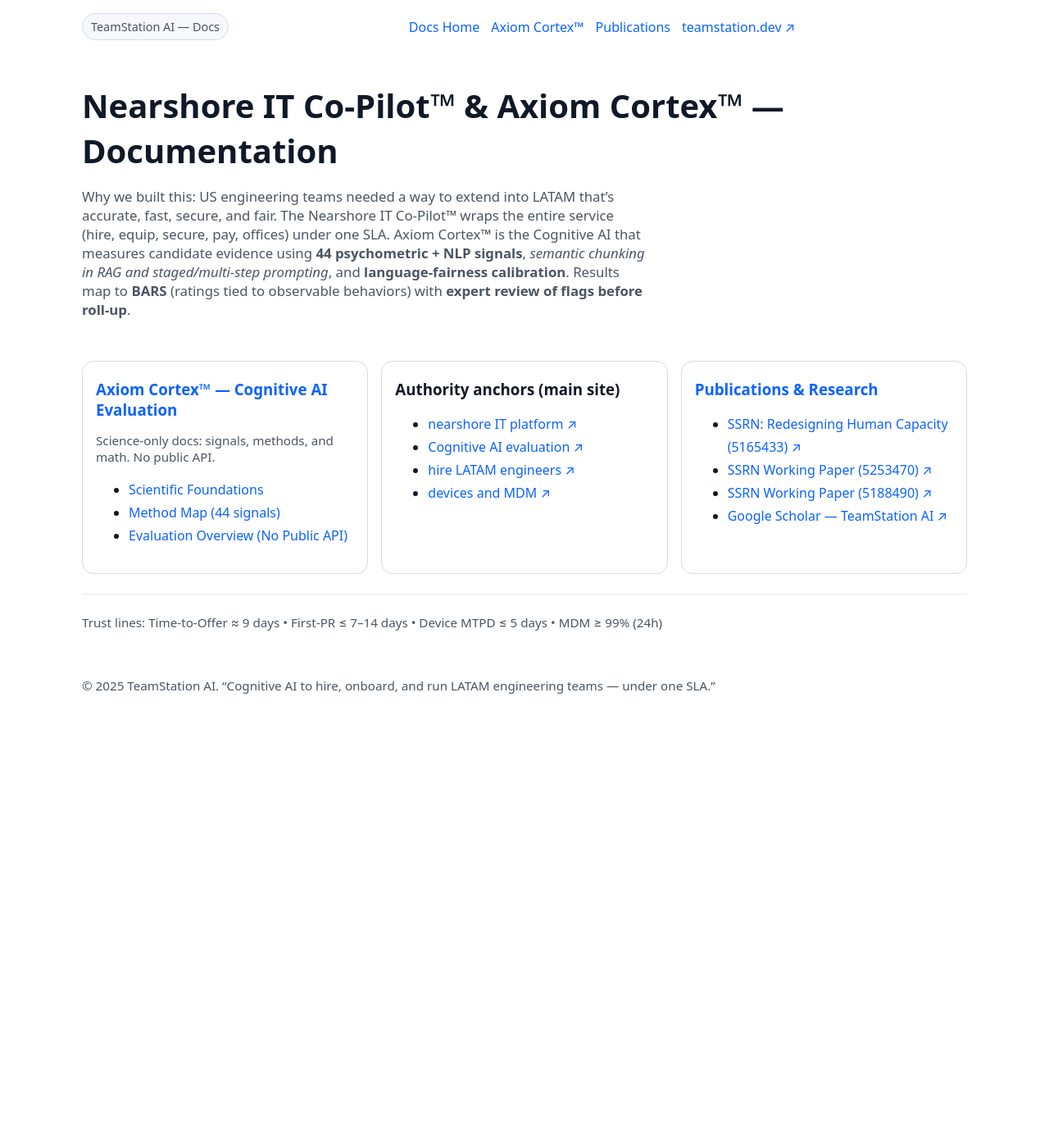
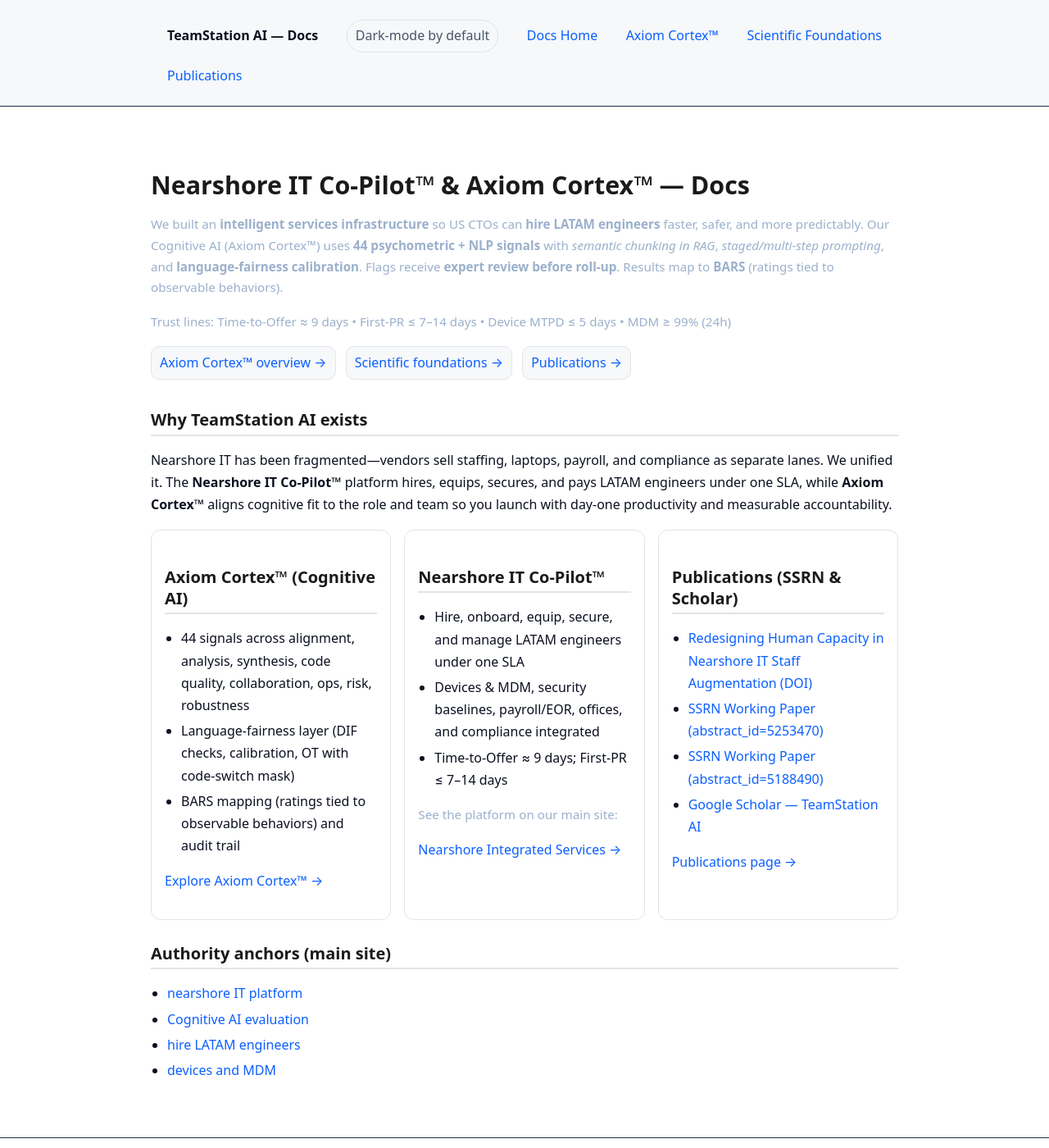
Before and after one commit to TeamStation-AI/docs, a Jekyll site: the page index.html, which Jekyll copies as it is, in a window 1280 px wide and 1400 px high. Shown: the whole window at 82% size. Built offline with Jekyll 4.4.1, drawn with Linux system fonts in a browser that asks for light colours; some of the changed text lies outside the part shown.

Commit message:
Refactor index.html for improved structure and content

```diff
--- a/index.html
+++ b/index.html
@@ -1,132 +1,220 @@
-<!doctype html><html lang="en">
+<!doctype html>
+<html lang="en">
 <head>
   <meta charset="utf-8">
-  <title>TeamStation AI — Documentation (Axiom Cortex™ & Nearshore IT Co-Pilot™)</title>
-  <meta name="viewport" content="width=device-width, initial-scale=1">
-  <meta name="description" content="CTO-grade docs for Axiom Cortex™ (Cognitive AI evaluation) and the Nearshore IT Co-Pilot™ platform. 44 psychometric+NLP signals, language-fairness calibration, BARS, expert review.">
-  <meta name="robots" content="index,follow">
-  <link rel="canonical" href="https://docs.teamstation.dev/">
+  <meta name="viewport" content="width=device-width,initial-scale=1">
+  <meta http-equiv="X-UA-Compatible" content="IE=edge">
+  <meta name="robots" content="index, follow">
   <meta name="color-scheme" content="dark light">
   <meta name="theme-color" content="#0b1020">
+  <title>TeamStation AI Docs — Axiom Cortex™ & Nearshore IT Co-Pilot™</title>
+  <meta name="description" content="CTO-grade documentation: Axiom Cortex™ Cognitive AI evaluation and the Nearshore IT Co-Pilot™ platform to hire LATAM engineers faster, safer, and with measurable alignment.">
+  <link rel="canonical" href="https://docs.teamstation.dev/">
 
+  <!-- Base CSS (uses your repo CSS; dark by default with system fallback) -->
+  <link rel="stylesheet" href="/assets/css/main.css">
   <style>
     :root{--bg:#0b1020;--surface:#111735;--text:#e6eefc;--muted:#9bb0cc;--brand:#5aa2ff;--border:#22304f}
     html,body{background:var(--bg);color:var(--text);font-family:system-ui,-apple-system,Segoe UI,Roboto,Helvetica,Arial,sans-serif;margin:0}
     a{color:var(--brand);text-decoration:none}
     a:hover{text-decoration:underline}
-    a:focus-visible,button:focus-visible{outline:3px solid #9cc4ff;outline-offset:2px}
-    header,main,footer,nav{max-width:1080px;margin:0 auto;padding:0 20px}
-    .top{display:flex;flex-wrap:wrap;gap:10px;align-items:center;justify-content:space-between;padding:16px 0}
-    .brand{display:flex;gap:10px;align-items:center}
-    .tag{background:var(--surface);border:1px solid var(--border);border-radius:999px;padding:6px 10px;color:var(--muted);font-size:.9rem}
-    .nav{display:flex;gap:14px;flex-wrap:wrap}
-    .hero{padding:28px 0 10px}
-    .hero h1{font-size:clamp(28px,4vw,40px);margin:.2em 0}
-    .hero p{color:var(--muted);font-size:1.05rem;max-width:72ch}
-    .cards{display:grid;grid-template-columns:repeat(auto-fit,minmax(260px,1fr));gap:16px;margin:24px 0}
-    .card{background:var(--surface);border:1px solid var(--border);border-radius:14px;padding:16px}
-    .card h3{margin:.3em 0 .2em}
+    a:focus-visible{outline:3px solid #9cc4ff;outline-offset:2px}
+    .wrap{max-width:960px;margin:0 auto;padding:24px}
+    header{border-bottom:1px solid var(--border);background:rgba(17,23,53,.6);backdrop-filter:saturate(140%) blur(4px);position:sticky;top:0}
+    nav{display:flex;gap:16px;flex-wrap:wrap;align-items:center}
+    .brand{font-weight:700}
+    .tag{background:var(--surface);border:1px solid var(--border);border-radius:999px;padding:6px 10px;color:var(--muted)}
+    main{line-height:1.7}
+    h1{font-size:1.9rem;margin:24px 0 8px}
+    h2{font-size:1.25rem;margin:28px 0 12px}
+    .hero{padding:28px 0 8px}
+    .pill{display:inline-block;border:1px solid var(--border);background:var(--surface);border-radius:10px;padding:6px 10px;margin-right:8px;color:var(--muted)}
+    .grid{display:grid;gap:16px;grid-template-columns:repeat(auto-fit,minmax(280px,1fr));margin:12px 0 8px}
+    .card{border:1px solid var(--border);background:var(--surface);border-radius:12px;padding:16px}
     .small{color:var(--muted);font-size:.95rem}
-    hr{border:none;border-top:1px solid var(--border);margin:24px 0}
-    .list{line-height:1.75}
-    footer{padding:26px 0 40px;color:var(--muted)}
+    footer{border-top:1px solid var(--border);margin-top:28px;padding:24px 0}
+    ul{padding-left:20px}
+    /* Ensure links remain visible in dark mode even if main.css changes */
     @media (prefers-color-scheme: light){
-      :root{--bg:#ffffff;--surface:#f6f8fc;--text:#111827;--muted:#4b5563;--brand:#0b63ff;--border:#d6dbe6}
-      .card{background:#fff}
-      hr{border-top-color:#e5e7eb}
+      html,body{background:#ffffff;color:#0b1020}
+      header{background:#f6f8fa}
+      .card{background:#ffffff;border-color:#e1e4e8}
+      .tag,.pill{background:#f6f8fa;border-color:#e1e4e8;color:#475569}
+      a{color:#0b5fff}
     }
   </style>
 
-  <!-- Structured Data -->
+  <!-- JSON-LD: Organization + WebSite + WebPage + 3 ScholarlyArticle nodes -->
   <script type="application/ld+json">
   {
     "@context":"https://schema.org",
-    "@type":"WebSite",
-    "name":"TeamStation AI Documentation",
-    "url":"https://docs.teamstation.dev/",
-    "publisher":{"@type":"Organization","name":"TeamStation AI","url":"https://teamstation.dev"},
+    "@graph":[
+      {
+        "@type":"Organization",
+        "@id":"https://docs.teamstation.dev/#organization",
+        "name":"TeamStation AI",
+        "url":"https://teamstation.dev",
         "sameAs":[
-      "https://teamstation.dev",
           "https://github.com/TeamStation-AI",
           "https://scholar.google.com/citations?user=aNol-ycAAAAJ"
+        ]
+      },
+      {
+        "@type":"WebSite",
+        "@id":"https://docs.teamstation.dev/#website",
+        "url":"https://docs.teamstation.dev/",
+        "name":"TeamStation AI Documentation",
+        "publisher":{"@id":"https://docs.teamstation.dev/#organization"}
+      },
+      {
+        "@type":"WebPage",
+        "@id":"https://docs.teamstation.dev/#webpage",
+        "url":"https://docs.teamstation.dev/",
+        "name":"TeamStation AI Docs — Axiom Cortex™ & Nearshore IT Co-Pilot™",
+        "isPartOf":{"@id":"https://docs.teamstation.dev/#website"},
+        "about":[
+          "Cognitive AI evaluation",
+          "Nearshore IT staff augmentation",
+          "Hire LATAM engineers",
+          "Language-fairness calibration",
+          "BARS (Behaviorally Anchored Rating Scales)"
+        ]
+      },
+      {
+        "@type":"ScholarlyArticle",
+        "headline":"Redesigning Human Capacity in Nearshore IT Staff Augmentation",
+        "author":[{"@type":"Person","name":"Lonnie McRorey"},{"@type":"Person","name":"Dan Diachenko"}],
+        "publisher":{"@type":"Organization","name":"SSRN"},
+        "datePublished":"2025-03-04",
+        "url":"https://papers.ssrn.com/sol3/papers.cfm?abstract_id=5165433",
+        "identifier":"https://doi.org/10.2139/ssrn.5165433",
+        "isPartOf":{"@id":"https://docs.teamstation.dev/#website"}
+      },
+      {
+        "@type":"ScholarlyArticle",
+        "headline":"SSRN Working Paper (abstract_id=5253470)",
+        "author":{"@type":"Organization","name":"TeamStation AI"},
+        "publisher":{"@type":"Organization","name":"SSRN"},
+        "datePublished":"2025-07-01",
+        "url":"https://papers.ssrn.com/sol3/papers.cfm?abstract_id=5253470",
+        "isPartOf":{"@id":"https://docs.teamstation.dev/#website"}
+      },
+      {
+        "@type":"ScholarlyArticle",
+        "headline":"SSRN Working Paper (abstract_id=5188490)",
+        "author":{"@type":"Organization","name":"TeamStation AI"},
+        "publisher":{"@type":"Organization","name":"SSRN"},
+        "datePublished":"2025-05-15",
+        "url":"https://papers.ssrn.com/sol3/papers.cfm?abstract_id=5188490",
+        "isPartOf":{"@id":"https://docs.teamstation.dev/#website"}
+      }
     ]
   }
   </script>
 </head>
 <body>
-<a href="#main" class="tag" style="position:absolute;left:-9999px;top:-9999px">Skip to content</a>
-
-<header aria-label="Top">
-  <div class="top">
-    <div class="brand">
-      <span class="tag">TeamStation AI — Docs</span>
-    </div>
-    <nav class="nav" aria-label="Primary">
-      <a href="/">Docs Home</a>
+  <header role="banner">
+    <div class="wrap">
+      <nav class="site-nav" aria-label="Primary">
+        <span class="brand">TeamStation AI — Docs</span>
+        <span class="tag" aria-hidden="true">Dark-mode by default</span>
+        <a href="/" aria-current="page">Docs Home</a>
         <a href="/axiom-cortex/">Axiom Cortex™</a>
+        <a href="/axiom-cortex/scientific-foundations/">Scientific Foundations</a>
         <a href="/publications/">Publications</a>
-      <a href="https://teamstation.dev" rel="noopener">teamstation.dev ↗</a>
       </nav>
-  </div>
-  <div class="hero">
-    <h1>Nearshore IT Co-Pilot™ & Axiom Cortex™ — Documentation</h1>
-    <p>
-      Why we built this: US engineering teams needed a way to extend into LATAM
-      that’s accurate, fast, secure, and fair. The Nearshore IT Co-Pilot™ wraps the entire service
-      (hire, equip, secure, pay, offices) under one SLA. Axiom Cortex™ is the Cognitive AI that
-      measures candidate evidence using <strong>44 psychometric + NLP signals</strong>,
-      <em>semantic chunking in RAG and staged/multi-step prompting</em>, and
-      <strong>language-fairness calibration</strong>. Results map to <strong>BARS</strong>
-      (ratings tied to observable behaviors) with <strong>expert review of flags before roll-up</strong>.
-    </p>
     </div>
   </header>
 
-<main id="main" tabindex="-1">
-  <section class="cards" aria-label="Explore">
+  <main id="content" class="wrap" tabindex="-1">
+    <section class="hero" aria-label="Intro">
+      <h1>Nearshore IT Co-Pilot™ & Axiom Cortex™ — Docs</h1>
+      <p class="small">
+        We built an <strong>intelligent services infrastructure</strong> so US CTOs can
+        <strong>hire LATAM engineers</strong> faster, safer, and more predictably.
+        Our Cognitive AI (Axiom Cortex™) uses <strong>44 psychometric + NLP signals</strong> with
+        <em>semantic chunking in RAG</em>, <em>staged/multi-step prompting</em>, and
+        <strong>language-fairness calibration</strong>. Flags receive <strong>expert review before roll-up</strong>.
+        Results map to <strong>BARS</strong> (ratings tied to observable behaviors).
+      </p>
+      <p class="small">Trust lines: Time-to-Offer ≈ 9 days • First-PR ≤ 7–14 days • Device MTPD ≤ 5 days • MDM ≥ 99% (24h)</p>
+      <div aria-label="Quick links">
+        <span class="pill"><a href="/axiom-cortex/">Axiom Cortex™ overview →</a></span>
+        <span class="pill"><a href="/axiom-cortex/scientific-foundations/">Scientific foundations →</a></span>
+        <span class="pill"><a href="/publications/">Publications →</a></span>
+      </div>
+    </section>
+
+    <section aria-label="Why we built this">
+      <h2>Why TeamStation AI exists</h2>
+      <p>
+        Nearshore IT has been fragmented—vendors sell staffing, laptops, payroll, and compliance as separate lanes.
+        We unified it. The <strong>Nearshore IT Co-Pilot™</strong> platform hires, equips, secures, and pays
+        LATAM engineers under one SLA, while <strong>Axiom Cortex™</strong> aligns cognitive fit to the role and team
+        so you launch with day-one productivity and measurable accountability.
+      </p>
+    </section>
+
+    <section aria-label="What’s inside these docs" class="grid">
       <article class="card">
-      <h3><a href="/axiom-cortex/">Axiom Cortex™ — Cognitive AI Evaluation</a></h3>
-      <p class="small">Science-only docs: signals, methods, and math. No public API.</p>
-      <ul class="list">
-        <li><a href="/axiom-cortex/scientific-foundations/">Scientific Foundations</a></li>
-        <li><a href="/axiom-cortex/method-map/">Method Map (44 signals)</a></li>
-        <li><a href="/axiom-cortex/api-documentation/">Evaluation Overview (No Public API)</a></li>
+        <h2>Axiom Cortex™ (Cognitive AI)</h2>
+        <ul>
+          <li>44 signals across alignment, analysis, synthesis, code quality, collaboration, ops, risk, robustness</li>
+          <li>Language-fairness layer (DIF checks, calibration, OT with code-switch mask)</li>
+          <li>BARS mapping (ratings tied to observable behaviors) and audit trail</li>
         </ul>
+        <p><a href="/axiom-cortex/">Explore Axiom Cortex™ →</a></p>
       </article>
 
       <article class="card">
-      <h3>Authority anchors (main site)</h3>
-      <ul class="list">
-        <li><a href="https://teamstation.dev/nearshore-integrated-services" rel="noopener">nearshore IT platform ↗</a></li>
-        <li><a href="https://teamstation.dev/technical-interview-evaluation" rel="noopener">Cognitive AI evaluation ↗</a></li>
-        <li><a href="https://teamstation.dev/latam-talent" rel="noopener">hire LATAM engineers ↗</a></li>
-        <li><a href="https://teamstation.dev/nearshore-it-staff-augmentation-pricing/flexible-secure-device-management-latam-it" rel="noopener">devices and MDM ↗</a></li>
+        <h2>Nearshore IT Co-Pilot™</h2>
+        <ul>
+          <li>Hire, onboard, equip, secure, and manage LATAM engineers under one SLA</li>
+          <li>Devices & MDM, security baselines, payroll/EOR, offices, and compliance integrated</li>
+          <li>Time-to-Offer ≈ 9 days; First-PR ≤ 7–14 days</li>
         </ul>
+        <p class="small">See the platform on our main site:</p>
+        <p><a href="https://teamstation.dev/nearshore-integrated-services" target="_blank" rel="noopener">Nearshore Integrated Services →</a></p>
       </article>
 
       <article class="card">
-      <h3><a href="/publications/">Publications & Research</a></h3>
-      <ul class="list">
-        <li><a href="https://papers.ssrn.com/sol3/papers.cfm?abstract_id=5165433" rel="noopener">SSRN: Redesigning Human Capacity (5165433) ↗</a></li>
-        <li><a href="https://papers.ssrn.com/sol3/papers.cfm?abstract_id=5253470" rel="noopener">SSRN Working Paper (5253470) ↗</a></li>
-        <li><a href="https://papers.ssrn.com/sol3/papers.cfm?abstract_id=5188490" rel="noopener">SSRN Working Paper (5188490) ↗</a></li>
-        <li><a href="https://scholar.google.com/citations?user=aNol-ycAAAAJ" rel="noopener">Google Scholar — TeamStation AI ↗</a></li>
+        <h2>Publications (SSRN & Scholar)</h2>
+        <ul>
+          <li><a href="https://papers.ssrn.com/sol3/papers.cfm?abstract_id=5165433" target="_blank" rel="noopener">Redesigning Human Capacity in Nearshore IT Staff Augmentation (DOI)</a></li>
+          <li><a href="https://papers.ssrn.com/sol3/papers.cfm?abstract_id=5253470" target="_blank" rel="noopener">SSRN Working Paper (abstract_id=5253470)</a></li>
+          <li><a href="https://papers.ssrn.com/sol3/papers.cfm?abstract_id=5188490" target="_blank" rel="noopener">SSRN Working Paper (abstract_id=5188490)</a></li>
+          <li><a href="https://scholar.google.com/citations?user=aNol-ycAAAAJ" target="_blank" rel="noopener">Google Scholar — TeamStation AI</a></li>
         </ul>
+        <p><a href="/publications/">Publications page →</a></p>
       </article>
     </section>
 
-  <hr>
-
-  <p class="small">
-    Trust lines: Time-to-Offer ≈ 9 days • First-PR ≤ 7–14 days • Device MTPD ≤ 5 days • MDM ≥ 99% (24h)
-  </p>
+    <section aria-label="Authority anchors to main site">
+      <h2>Authority anchors (main site)</h2>
+      <ul>
+        <li><a href="https://teamstation.dev/nearshore-integrated-services" target="_blank" rel="noopener">nearshore IT platform</a></li>
+        <li><a href="https://teamstation.dev/technical-interview-evaluation" target="_blank" rel="noopener">Cognitive AI evaluation</a></li>
+        <li><a href="https://teamstation.dev/latam-talent" target="_blank" rel="noopener">hire LATAM engineers</a></li>
+        <li><a href="https://teamstation.dev/nearshore-it-staff-augmentation-pricing/flexible-secure-device-management-latam-it" target="_blank" rel="noopener">devices and MDM</a></li>
+      </ul>
+    </section>
   </main>
 
-<footer aria-label="Footer">
+  <footer role="contentinfo">
+    <div class="wrap">
       <p class="small">
-    © <span id="y"></span> TeamStation AI. “Cognitive AI to hire, onboard, and run LATAM engineering teams — under one SLA.”
+        TeamStation AI — Cognitive AI to hire, onboard, and run LATAM engineering teams — under one SLA.
       </p>
-  <script>document.getElementById('y').textContent=new Date().getFullYear()</script>
+      <p class="small">
+        © <span id="y"></span> TeamStation AI • <a href="/publications/">Publications</a> •
+        <a href="https://teamstation.dev/sitemap" target="_blank" rel="noopener">Sitemap</a>
+      </p>
+    </div>
   </footer>
+
+  <script>
+    // Ensure current year renders without layout dependencies
+    document.getElementById('y').textContent = new Date().getFullYear();
+  </script>
 </body>
 </html>
```
Lines whose indentation alone changed are shown as unchanged.
